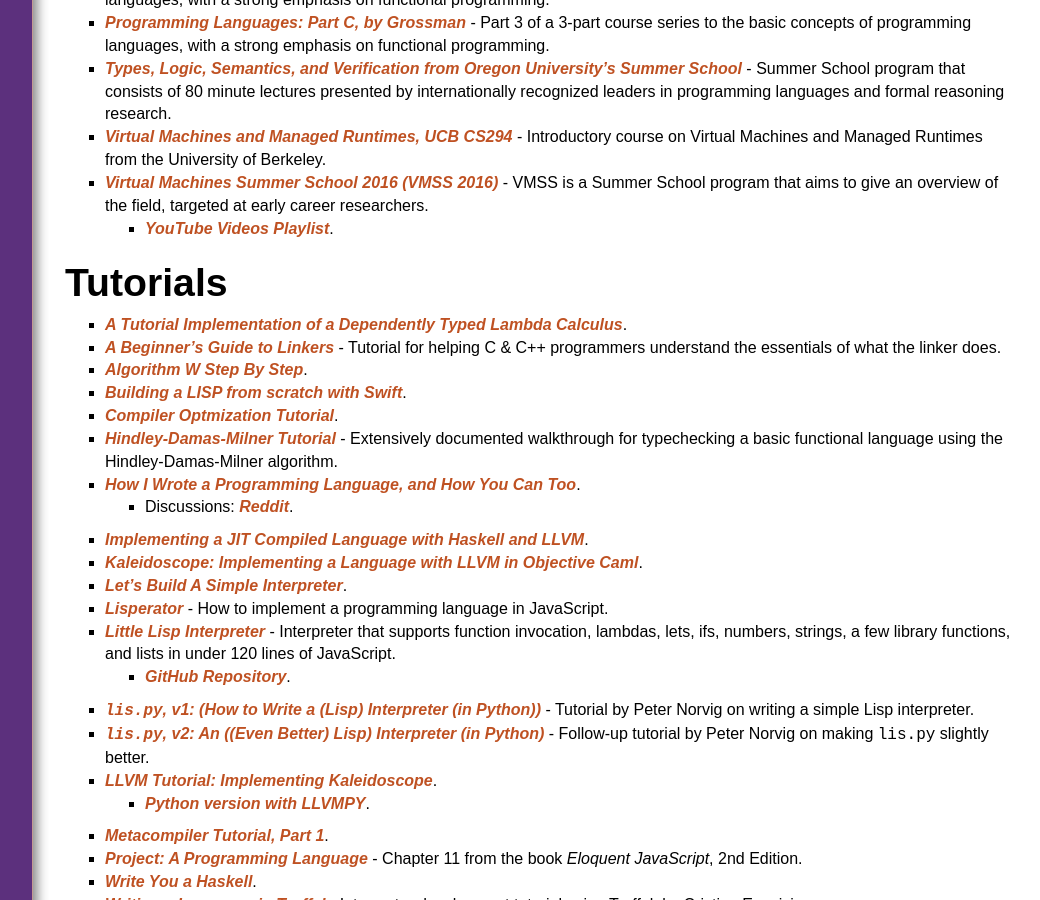
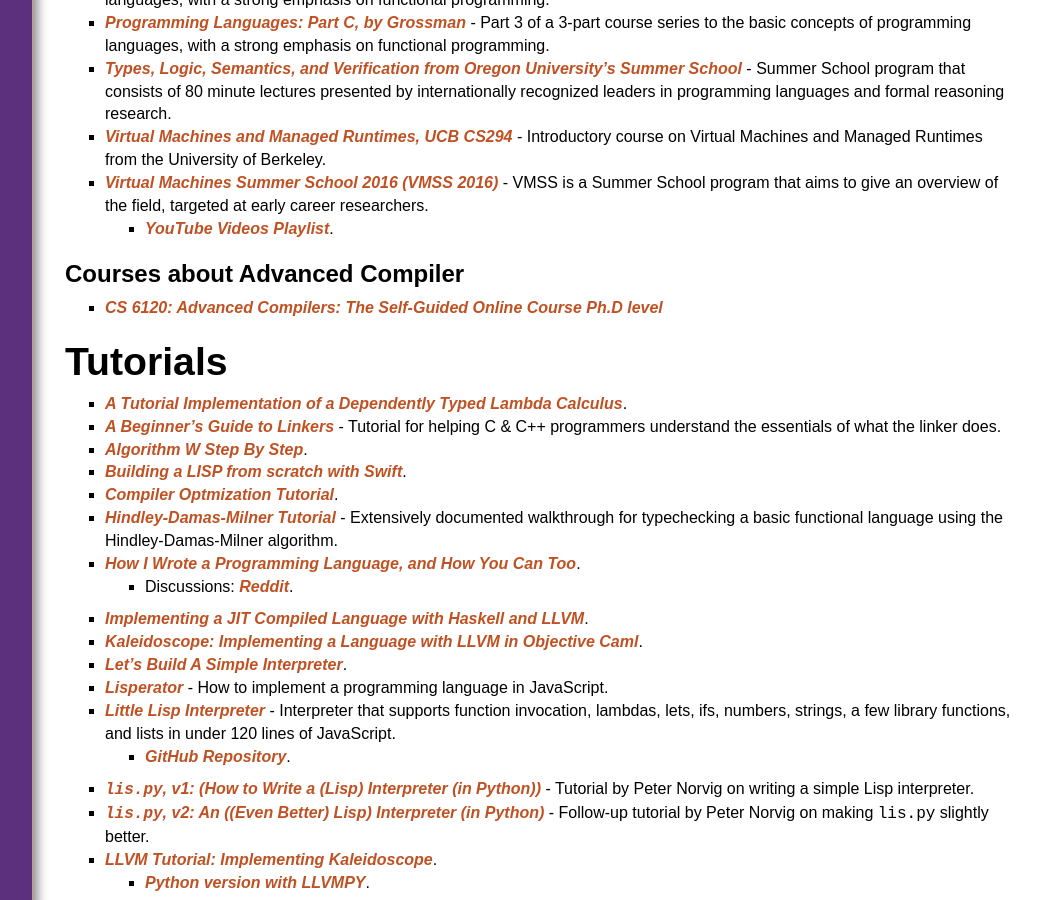
Before and after one commit to chyyuu/compiler_course_info, a Jekyll site: the page built from resources.md, in a window 1280 px wide and 900 px high, scrolled down 3581 px. Shown: the whole window, without its empty margins (234-1274 px from the left). Built offline with Jekyll 4.4.1, drawn with Linux system fonts in a browser that asks for light colours; nearby versions of some CDN libraries; our own code applies the rules of GitHub Pages for plain Markdown files.

Commit message:
Update resources.md

```diff
--- a/resources.md
+++ b/resources.md
@@ -110,6 +110,7 @@
   * [Using Datalog with Binary Decision Diagrams for Program Analysis, J. Whaley, D. Avots, M. Carbin & M. Lam](https://people.csail.mit.edu/mcarbin/papers/aplas05.pdf).
 
 # Courses
+
 ## Courses about Formal Languages and Automata Theory
 - [Formal Languages and Automata Theory -- CS162 in University of California, Irvine](http://www.ics.uci.edu/~goodrich/teach/cs162/) - Formal aspects of describing and recognizing languages by grammars and automata. Parsing regular and context-free languages.
 
@@ -133,6 +134,8 @@
   * [Virtual Machines Summer School 2016 (VMSS 2016)](http://soft-dev.org/events/vmss16/) - VMSS is a Summer School program that aims to give an overview of the field, targeted at early career researchers.
     + [YouTube Videos Playlist](https://www.youtube.com/playlist?list=PLJq3XDLIJkib2h2fObomdFRZrQeJg4UIW).
 
+## Courses about Advanced Compiler
+- [CS 6120: Advanced Compilers: The Self-Guided Online Course Ph.D level](https://www.cs.cornell.edu/courses/cs6120/2020fa/self-guided/)
 
 # Tutorials
 
```
